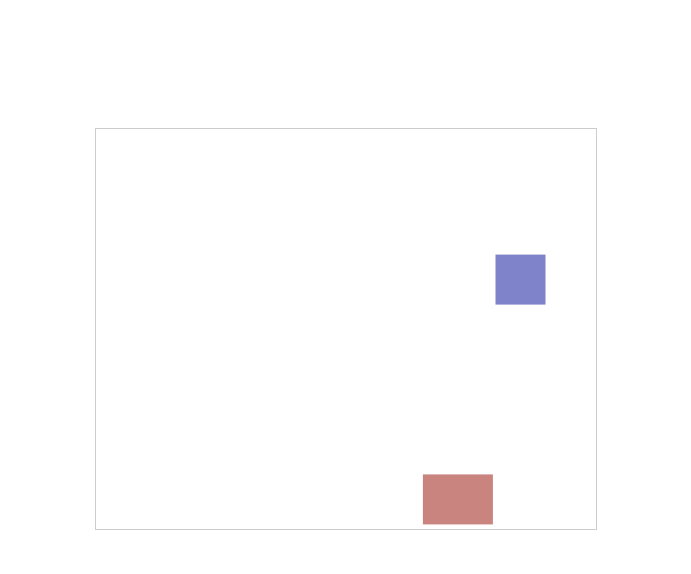
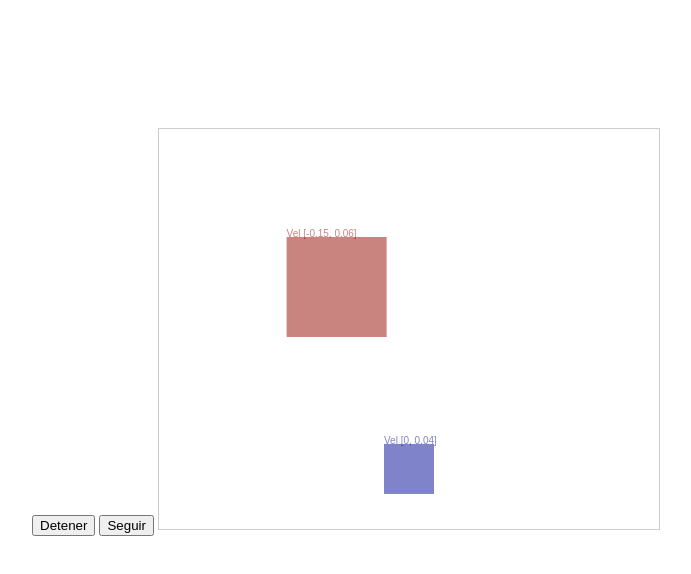
Before and after one commit to rkmax/rk-engine, a plain HTML site: page index.html in a window 1280 px wide. Shown: the whole page, without its empty margins (294-985 px from the left). Drawn offline with Linux system fonts and the light colour scheme.

Commit message:
cambios no documentados

```diff
--- /dev/null
+++ b/app.js
@@ -0,0 +1,92 @@
+var
+    sf = {},
+    sf_loads = 0,
+    App,
+    deps = [
+        'AABB', 'Engine', 'Manifold', 'Operation', 'Vector2D', 'World'
+    ],
+    mainloop
+;
+
+update_loads = function() {
+    sf_loads++;
+};
+
+function loadDeps() {
+
+    for (var i = deps.length - 1; i >= 0; i--) {
+        var js = document.createElement("script");
+        js.type = "text/javascript";
+        js.src = "js/" + deps[i] + ".js";
+        js.onload = update_loads;
+        document.body.appendChild(js);
+    }
+}
+
+function start() {
+
+    if (sf_loads !== deps.length) {
+        setTimeout(start, 500);
+    } else {
+        var canvas = document.getElementsByTagName('canvas')[0];
+        canvas.width = 500;
+        canvas.height = 400;
+        var context = canvas.getContext('2d');
+
+        App = new RkmaxEngine({
+            context: context,
+            width: canvas.width,
+            height: canvas.height
+        });
+
+
+        var ent = new RkmaxAABB(225, 175 , {
+            mass: 4,
+            velocity: new RkmaxVector2D(0, 0),
+            restitution: 1,
+            width: 50,
+            height: 50,
+            color: 'rgba(0, 10, 150, 0.5)'
+        });
+
+        var ent2 = new RkmaxAABB(0, 0 , {
+            mass: 1,
+            velocity: new RkmaxVector2D(0.15, 0.1),
+            restitution: 1,
+            width: 100,
+            height: 100,
+            color: 'rgba(150, 10, 0, 0.5)'
+        });
+
+        App.entities.push(ent);
+        App.entities.push(ent2);
+
+        App.init();
+    }
+}
+
+setControls = function() {
+    var
+        btnStop = document.getElementById('btn-stop'),
+        btnStart = document.getElementById('btn-start')
+    ;
+
+    btnStop.addEventListener('mouseup', function() {
+        App.stop();
+    }, false);
+
+    btnStart.addEventListener('mouseup', function() {
+        App.play();
+    }, false);
+
+    document.getElementById('canvas').addEventListener('mousedown', function(event) {
+        console.log(event);
+    });
+};
+
+
+window.onload = function() {
+    loadDeps();
+    setControls();
+    start();
+};
--- a/index.html
+++ b/index.html
@@ -7,84 +7,10 @@
 </head>
 <body>
     <div id="main" class="wrapper">
-        <canvas></canvas>
+        <button id="btn-stop">Detener</button>
+        <button id="btn-start">Seguir</button>
+        <canvas id="canvas"></canvas>
     </div>
-    <script>
-
-        var
-            sf = {},
-            sf_loads = 0,
-            App,
-            deps = [
-                'AABB', 'Engine', 'Manifold', 'Operation', 'Vector2D', 'World'
-            ],
-            mainloop
-        ;
-
-        function loadDeps() {
-
-            for (var i = deps.length - 1; i >= 0; i--) {
-                var js = document.createElement("script");
-                js.type = "text/javascript";
-                js.src = "js/" + deps[i] + ".js";
-                js.onload = function() {
-                    sf_loads++;
-                };
-                document.body.appendChild(js);
-            };
-        }
-
-        function start() {
-
-            if (sf_loads !== deps.length) {
-                setTimeout(start, 500);
-            } else {
-                var canvas = document.getElementsByTagName('canvas')[0];
-                canvas.width = 500;
-                canvas.height = 400;
-                var context = canvas.getContext('2d');
-
-                App = new RkmaxEngine({
-                    context: context,
-                    width: canvas.width,
-                    height: canvas.height
-                });
-
-                var floor = new RkmaxAABB(100, 50 , {
-                    mass: 1,
-                    velocity: new RkmaxVector2D(
-                        0.5,
-                        0.7
-                    ),
-                    restitution: 1,
-                    width: 50,
-                    height: 50,
-                    fixed: true
-                });
-
-                var ent = new RkmaxAABB(0, 0 , {
-                    mass: 1,
-                    velocity: new RkmaxVector2D(
-                        0.7,
-                        0.5
-                    ),
-                    restitution: 1,
-                    width: 70,
-                    height: 50,
-                    color: 'rgba(150, 10, 0, 0.5)'
-                });
-
-                App.entities.push(floor);
-                App.entities.push(ent);
-
-                App.init();
-            }
-        }
-
-        window.onload = function() {
-            loadDeps();
-            start();
-        };
-    </script>
+    <script src="app.js"></script>
 </body>
 </html>
--- a/js/AABB.js
+++ b/js/AABB.js
@@ -38,12 +38,6 @@
          * @type {Number}
          */
         this.height = 50;
-
-        /**
-         * Fijo
-         * @type {Boolean}
-         */
-        this.fixed = false;
 
         /**
          * Masa
@@ -92,10 +86,6 @@
      */
     RkmaxAABB.prototype.update = function(world) {
 
-        if (typeof world.gravity !== 'undefined') {
-            if (!this.fixed) this.velocity.y += world.gravity;
-        }
-
         this.x += this.velocity.x * world.elapsed;
         this.y += this.velocity.y * world.elapsed;
 
@@ -103,7 +93,7 @@
             // this.x = 0;
             this.velocity.x = Math.abs(this.velocity.x);
         } else if (this.x + this.width > world.width) {
-            // this.x = world.width - this.width;
+            this.x = world.width - this.width;
             this.velocity.x *= -1;
         }
 
@@ -111,7 +101,7 @@
             // this.y = 0;
             this.velocity.y = Math.abs(this.velocity.y);
         } else if (this.y + this.height > world.height) {
-            // this.y = world.height - this.height;
+            this.y = world.height - this.height;
             this.velocity.y *= -1;
         }
 
@@ -126,7 +116,7 @@
      */
     RkmaxAABB.prototype.setMass = function(newMass) {
         this.mass = newMass;
-        this.invmass = (newMass <= 0) ? 0 : 1 / newMass;
+        this.invmass = (this.mass === 0) ? 0 : 1 / this.mass;
     };
 
     RkmaxAABB.prototype.draw = function(world) {
@@ -136,5 +126,6 @@
 
         world.context.fillStyle = this.color;
         world.context.fillRect(this.x, this.y, this.width, this.height);
+        world.context.fillText("Vel [" + this.velocity.x + ", " + this.velocity.y + "]", this.x, this.y);
     };
 })(window);
--- a/js/Engine.js
+++ b/js/Engine.js
@@ -9,7 +9,17 @@
      */
     window.RkmaxEngine = function(settings) {
 
+        /**
+         * Configuracion del mundo
+         * @type {RkmaxWorld}
+         */
         this.world = new RkmaxWorld(settings);
+
+        /**
+         * Manejador del ciclo
+         * @type {[type]}
+         */
+        this.requestId = undefined;
 
         /**
          * Lista de cuerpos
@@ -51,13 +61,25 @@
             this.entities[i].draw(this.world);
         }
 
-        window.webkitRequestAnimationFrame(this.update.bind(this));
+        this.requestId = window.requestAnimationFrame(this.update.bind(this));
+    };
 
+    RkmaxEngine.prototype.play = function() {
+        if (!this.requestId) {
+            this.world.lastTime = Date.now();
+            this.update();
+        }
+    };
+
+    RkmaxEngine.prototype.stop = function() {
+        if (this.requestId) {
+            window.cancelAnimationFrame(this.requestId);
+            this.requestId = undefined;
+        }
     };
 
     RkmaxEngine.prototype.init = function() {
-        this.world.lastTime = Date.now();
-        this.update();
+        this.play();
     };
 
 })(window);
--- a/js/Operation.js
+++ b/js/Operation.js
@@ -47,11 +47,11 @@
 
             normal.reset(b.x - a.x, b.y - a.y);
 
+            // SAT test
             a_extent = (a.max.x - a.min.x) / 2;
             b_extent = (b.max.x - b.min.x) / 2;
             x_overlap = a_extent + b_extent - Math.abs(normal.x);
 
-            // SAT test sobre X
             if (x_overlap > 0) {
                 a_extent = (a.max.y - a.min.y) / 2;
                 b_extent = (b.max.y - b.min.y) / 2;
@@ -63,7 +63,7 @@
                         if ( normal.x < 0) {
                             manifold.normal = new RkmaxVector2D(-1, 0);
                         } else {
-                            manifold.normal = new RkmaxVector2D(0, 0);
+                            manifold.normal = new RkmaxVector2D(1, 0);
                         }
                         manifold.penetration = x_overlap;
                     } else {
@@ -114,6 +114,7 @@
             if (relativeVelNormal > 0) return;
 
             restitution = Math.min(a.restitution, b.restitution);
+
             impulseJ = -(1 + restitution) * relativeVelNormal;
             impulseJ /= a.invmass + b.invmass;
 
--- a/js/World.js
+++ b/js/World.js
@@ -19,12 +19,6 @@
          * @type {Number}
          */
         this.elapsed = 0;
-
-        /**
-         * Fuerza de gravedad
-         * @type {Number}
-         */
-        this.gravity = 0;
 
         /**
          * Alto en pixeles
```
